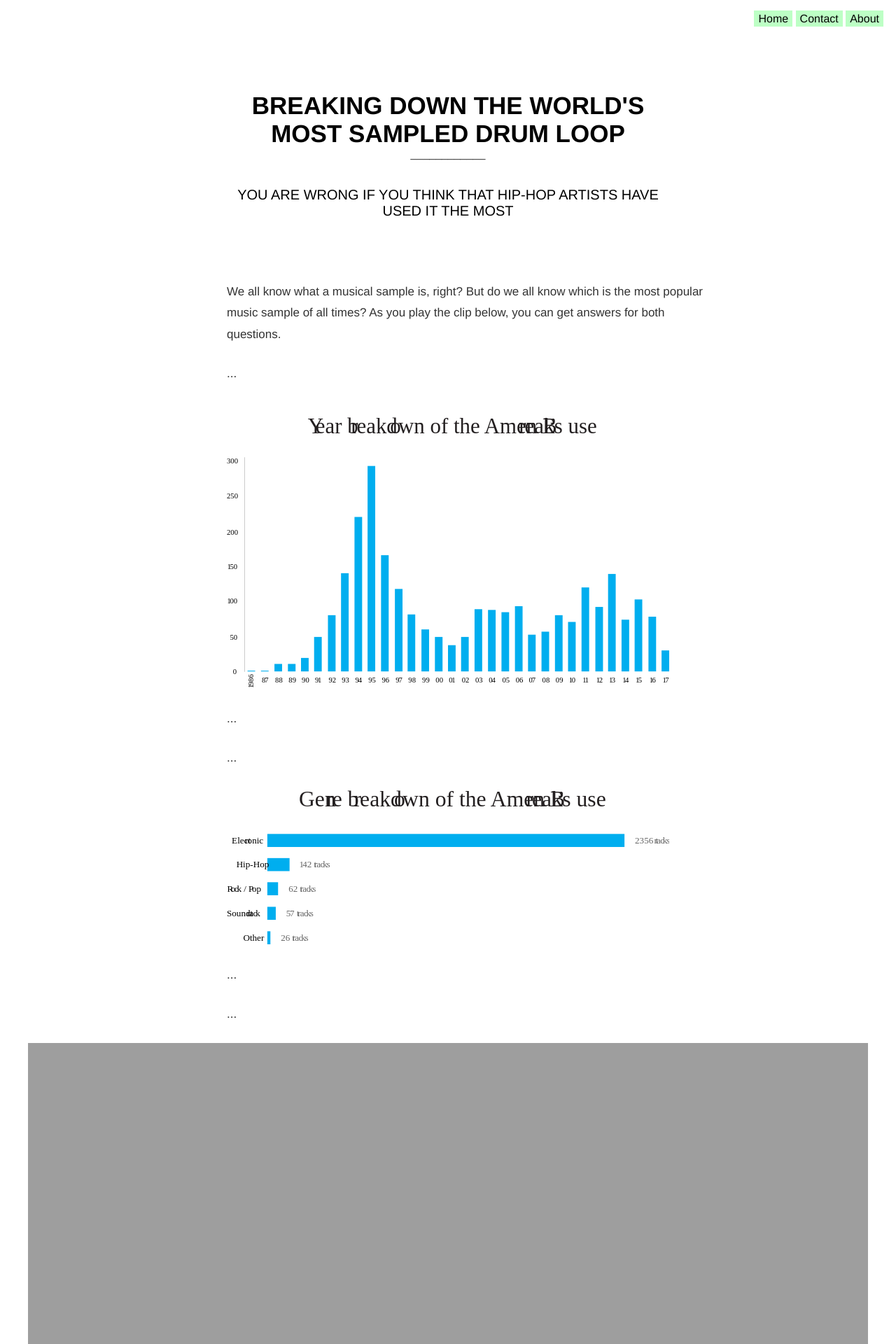
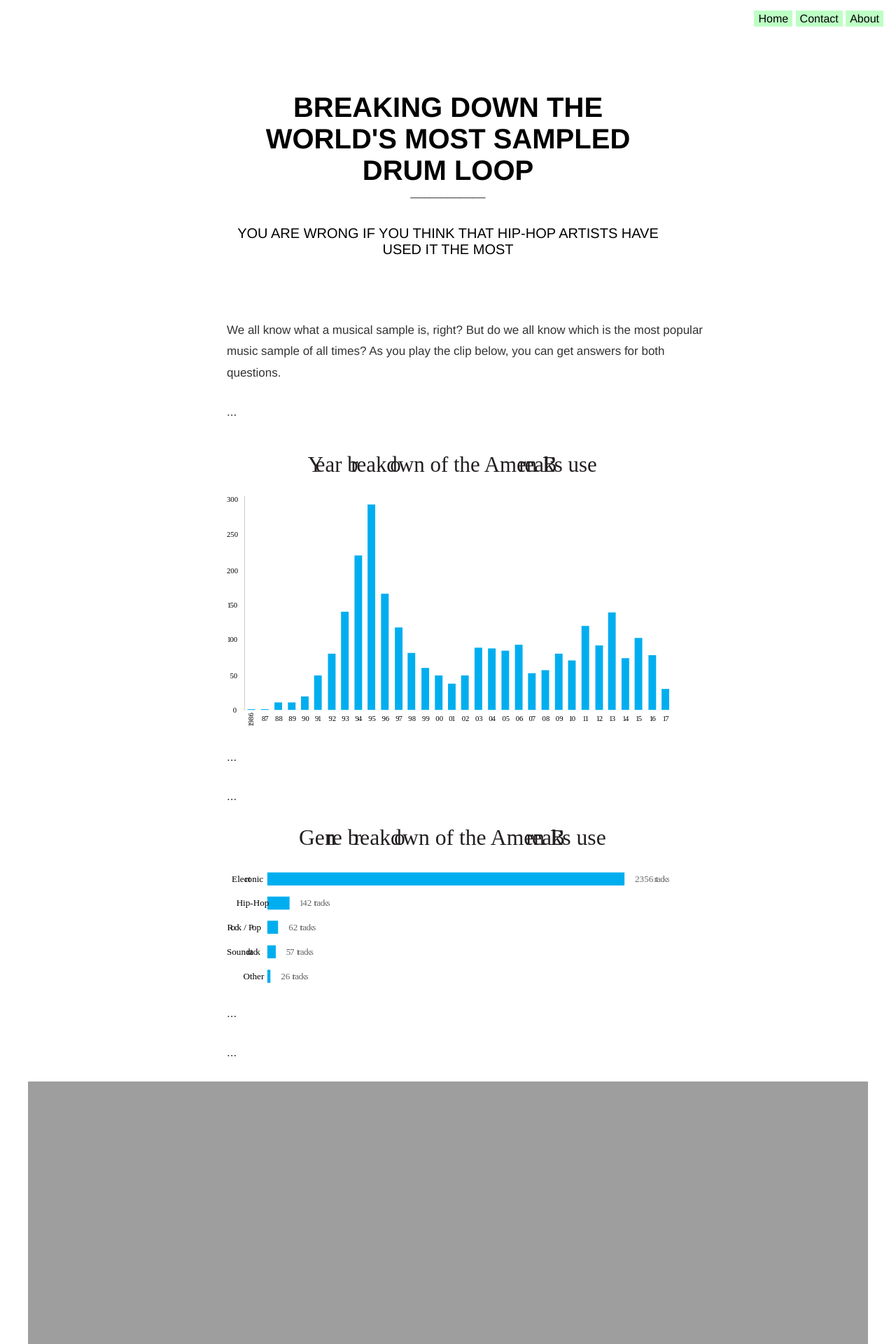
Before and after one commit to 2109Sot/studio-projects, a Jekyll site: the page docs/who_sampled/index.html, which Jekyll copies as it is, in a window 1280 px wide. Shown: the top 1920 px of the page at 70% size. Built offline with Jekyll 4.4.1, drawn with Linux system fonts in a browser that asks for light colours.

Commit message:
styles_new

```diff
--- a/docs/who_sampled/index.html
+++ b/docs/who_sampled/index.html
@@ -62,7 +62,7 @@ a {
   margin-left: 25%;
   margin-right: 25%;
   margin-top: 5%;
-  font-size: 35px;
+  font-size: 40px;
   color: black;
   font-weight: bold;
 }
```
